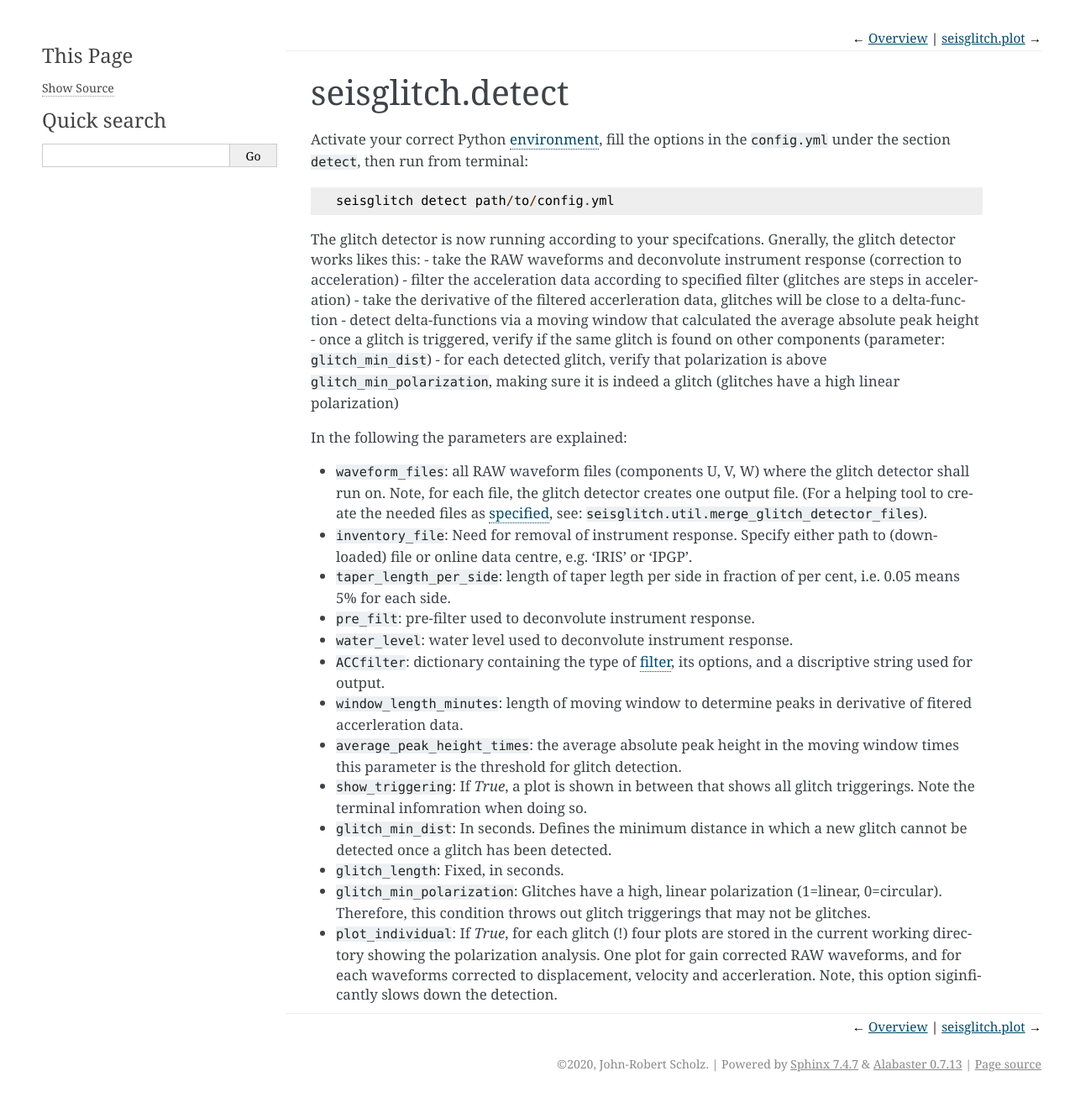
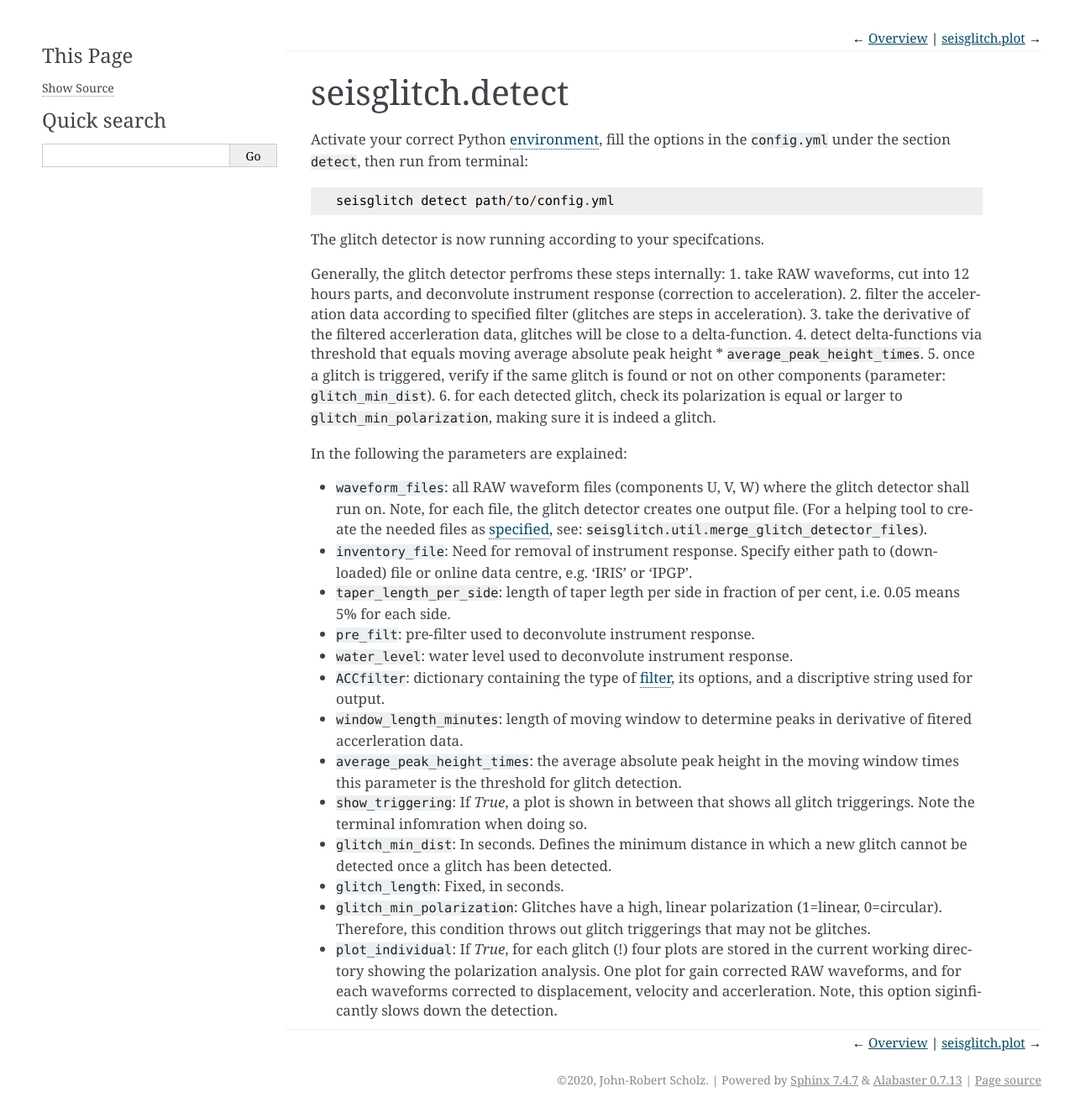
Before and after one commit to t0mmyt/seisglitch, a Sphinx documentation site: the page built from Docs/source/detector.rst, in a window 1280 px wide. Shown: the whole page at 84% size. Built offline with Sphinx 7.4.7, drawn with Linux system fonts in a browser that asks for light colours.

Commit message:
change some docs

```diff
--- a/Docs/source/detector.rst
+++ b/Docs/source/detector.rst
@@ -10,13 +10,14 @@ in the ``config.yml`` under the section ``detect``, then run from terminal:
     seisglitch detect path/to/config.yml
 
 The glitch detector is now running according to your specifcations.
-Gnerally, the glitch detector works likes this:
-- take the RAW waveforms and deconvolute instrument response (correction to acceleration)
-- filter the acceleration data according to specified filter (glitches are steps in acceleration)
-- take the derivative of the filtered accerleration data, glitches will be close to a delta-function
-- detect delta-functions via a moving window that calculated the average absolute peak height
-- once a glitch is triggered, verify if the same glitch is found on other components (parameter: ``glitch_min_dist``)
-- for each detected glitch, verify that polarization is above ``glitch_min_polarization``, making sure it is indeed a glitch (glitches have a high linear polarization)
+
+Generally, the glitch detector perfroms these steps internally:
+1. take RAW waveforms, cut into 12 hours parts, and deconvolute instrument response (correction to acceleration).
+2. filter the acceleration data according to specified filter (glitches are steps in acceleration).
+3. take the derivative of the filtered accerleration data, glitches will be close to a delta-function.
+4. detect delta-functions via threshold that equals moving average absolute peak height * ``average_peak_height_times``.
+5. once a glitch is triggered, verify if the same glitch is found or not on other components (parameter: ``glitch_min_dist``).
+6. for each detected glitch, check its polarization is equal or larger to ``glitch_min_polarization``, making sure it is indeed a glitch.
 
 
 In the following the parameters are explained:
```
